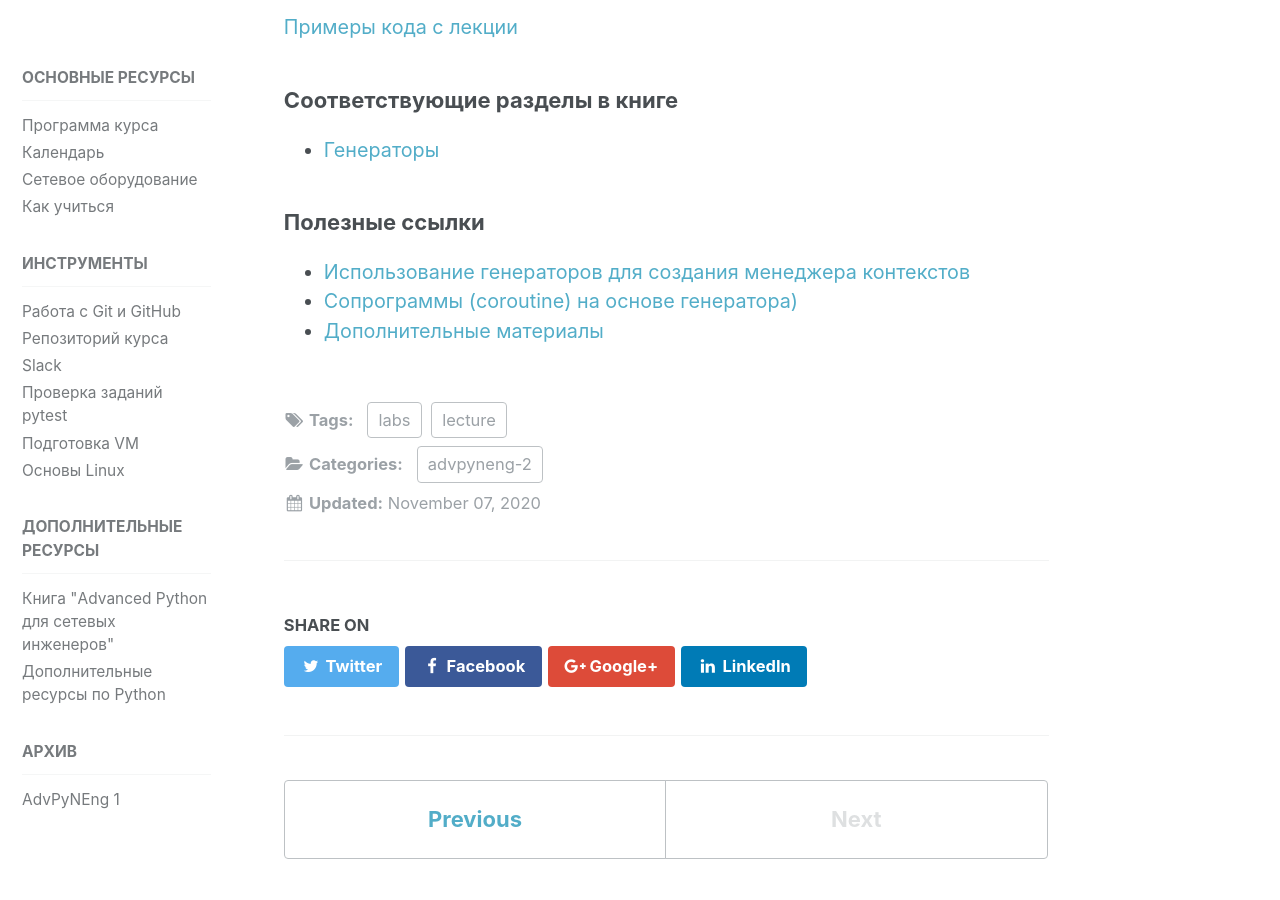
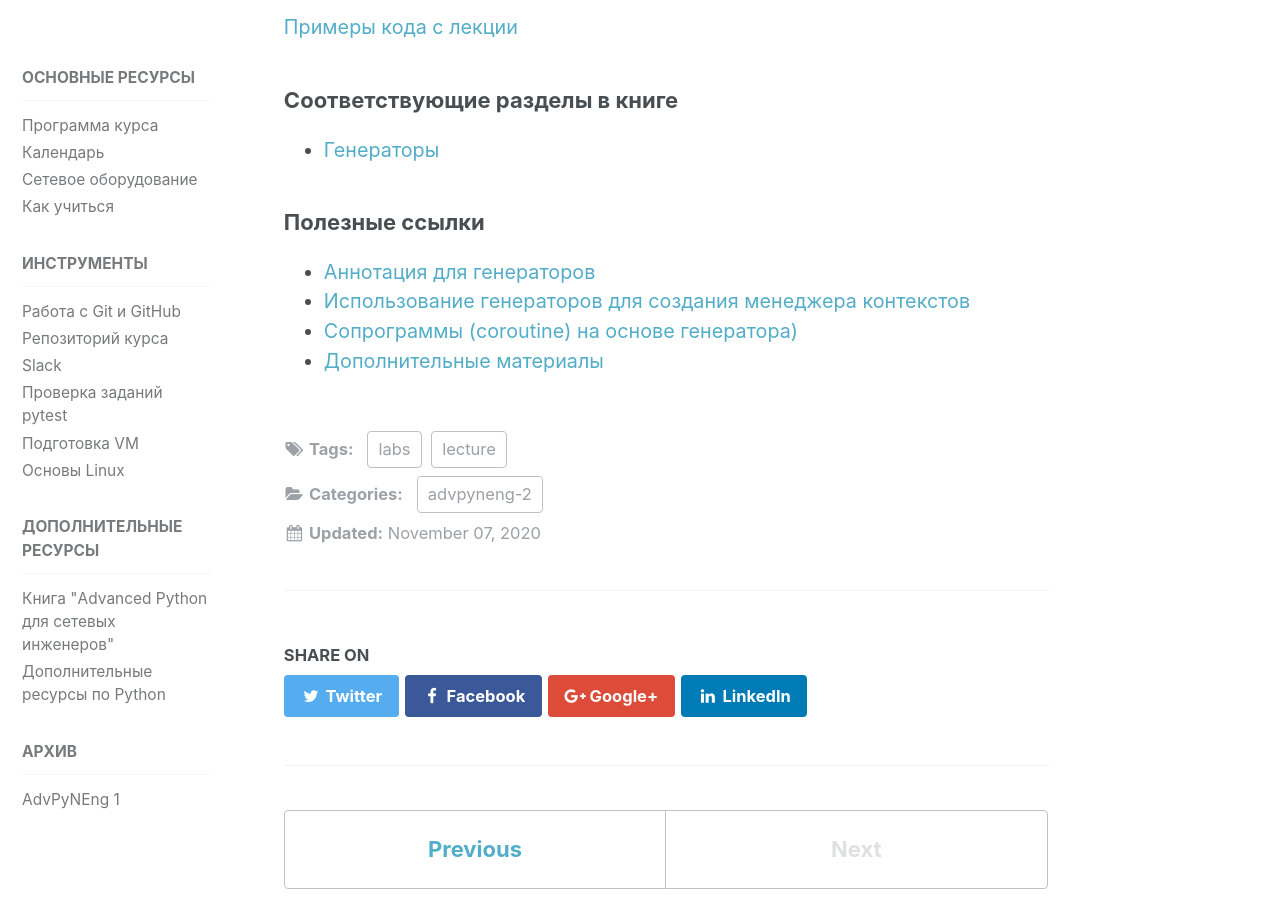
Before and after one commit to advpyneng/advpyneng.github.io, a Jekyll site: the page built from _posts/advpyneng2/2020-11-07-lecture-17.md, in a window 1280 px wide and 900 px high, scrolled down 743 px. Built offline with Jekyll 4.4.1, drawn with Linux system fonts in a browser that asks for light colours; comment, search, counter and statistics services are not loaded.

Commit message:
lecture 17

```diff
--- a/_posts/advpyneng2/2020-11-07-lecture-17.md
+++ b/_posts/advpyneng2/2020-11-07-lecture-17.md
@@ -35,6 +35,7 @@ wget https://github.com/intrig-unicamp/ALTO-as-a-Service/raw/master/IXP-PTT-BR/2
 
 ### Полезные ссылки
 
+* [Аннотация для генераторов](https://mypy.readthedocs.io/en/stable/kinds_of_types.html#generators)
 * [Использование генераторов для создания менеджера контекстов](https://natenka.github.io/python/fluent-python-with-statement/)
 * [Сопрограммы (coroutine) на основе генератора)](https://natenka.github.io/python/fluent-python-coroutine/)
 * [Дополнительные материалы](https://advpyneng.readthedocs.io/ru/latest/book/14_generators/further_reading.html)
```
